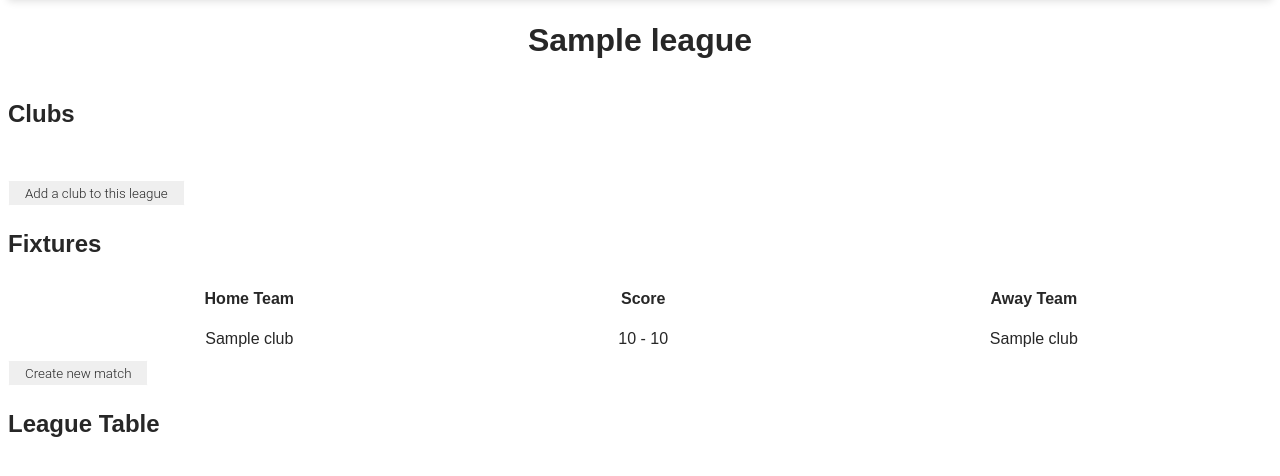
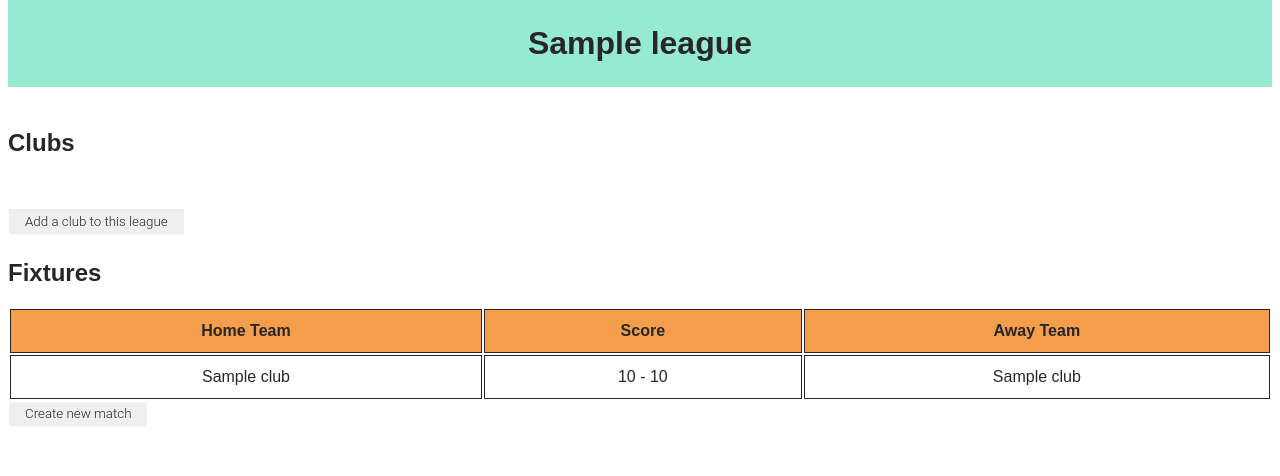
Before and after one commit to calumcmccall/football_league_app, a Flask app: page /leagues/1 in a window 1280 px wide. Shown: the part 108-584 px from the top of the page. Run offline with Flask 2, Linux system fonts and the light colour scheme; a database or web service that is not in the repository returns one stand-in record (values such as "Sample title"); some libraries are stand-ins or nearby versions.

Commit message:
on the css bus

```diff
--- a/app/static/style.css
+++ b/app/static/style.css
@@ -5,14 +5,17 @@
 }
 
 td, th {
-    padding: 10px;
+    padding: 12px 15px;
+    border: thin solid #272727;
+    border-bottom: thin solid #272727;
 }
 
-.home-clubs {
-    display: flex;
-    justify-content: center;
-    align-items: center;
+.matches:hover {
     background-color: #EAC5D8;
+}
+
+.table-top {
+    background-color: #F49E4C;
 }
 
 .home-club {
@@ -30,8 +33,8 @@ td, th {
     margin: 50px;
     padding: 50px;
     border: 10px solid #555;
-    box-shadow: 0 5px 10px coral;
-    background-color: #EAC5D8;
+    box-shadow: 0 50px 50px coral;
+    background-color: #F49E4C;
 }
 
 header {
@@ -60,7 +63,7 @@ header a {
 }
 
 a:hover {
-    color: #97EAD2;
+    color: #EAC5D8;
 }
 
 .club-index-club {
@@ -100,7 +103,13 @@ a{
 }
 
 .under-nav {
-    text-align: center;
+    display: flex;
+    flex-direction: row;
+    justify-content: center;
+    align-items: center;
+    margin-top: 0px;
+    padding: 25px;
+    background-color: #97EAD2;
 }
 
 .league-clubs {
--- a/app/templates/clubs/show.html
+++ b/app/templates/clubs/show.html
@@ -1,7 +1,7 @@
 {% extends 'base.html' %}
 {% block content %}
 
-    <h1>{{ club.club_name }}</h1>
+    <h1 class="under-nav">{{ club.club_name }}</h1>
 
     {% for team in team_matches %}
 
@@ -9,14 +9,14 @@
 
         <table>
             <h3>Fixtures</h3>
-            <tr>
+            <tr class="table-top">
                 <th>Home Team</th>
                 <th>Score</th>
                 <th>Away Team</th>
             </tr>
             {% for match in team.matches %}
                 {% if match.home_team.team_id.team_name == team.team_name or match.away_team.team_id.team_name == team.team_name %}
-                    <tr>
+                    <tr class="matches">
                         <td>
                             {{
                                 match.home_team.team_id.club.club_name
--- a/app/templates/index.html
+++ b/app/templates/index.html
@@ -1,7 +1,7 @@
 {% extends 'base.html' %}
 {% block content %}
 
-    <div class="home-clubs">
+    <div class="under-nav">
 
         {% for club in all_clubs %}
 
--- a/app/templates/leagues/show.html
+++ b/app/templates/leagues/show.html
@@ -1,7 +1,7 @@
 {% extends 'base.html' %}
 {% block content %}
 
-    <h1 class="under-nav">{{ league.league_name }}</h1>
+    <h1 class="under-nav" >{{ league.league_name }}</h1>
 
     <div class="league-show">
 
@@ -25,13 +25,13 @@
         <table class="league-fixtures">
             <h2>Fixtures</h2>
 
-            <tr>
+            <tr class="table-top">
                 <th>Home Team</th>
                 <th>Score</th>
                 <th>Away Team</th>
             </tr>
             {% for match in matches %}
-                <tr>
+                <tr class="matches">
                     <td>
                         {{
                             match.home_team.team_id.club.club_name
@@ -51,9 +51,9 @@
             <input type="submit" value="Create new match" class="button-style">
         </form>
 
-        <table>
-            <h2>League Table</h2>
-        </table>
+        <!-- <table> -->
+            <!-- <h2>League Table</h2> -->
+        <!-- </table> -->
 
     </div>
 
```
Also changed, not shown: app/templates/matches/index.html (+0 -8 lines).
